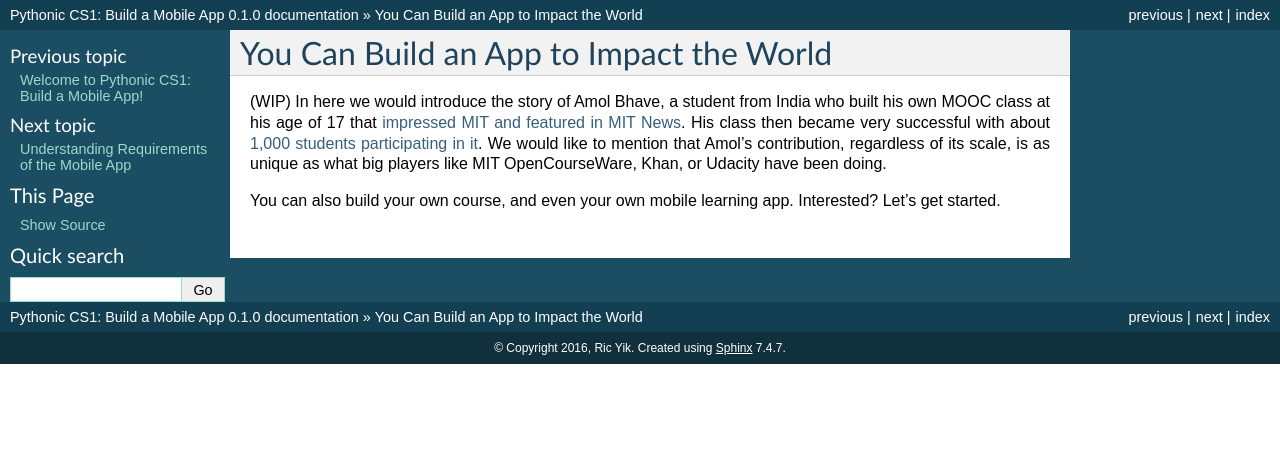
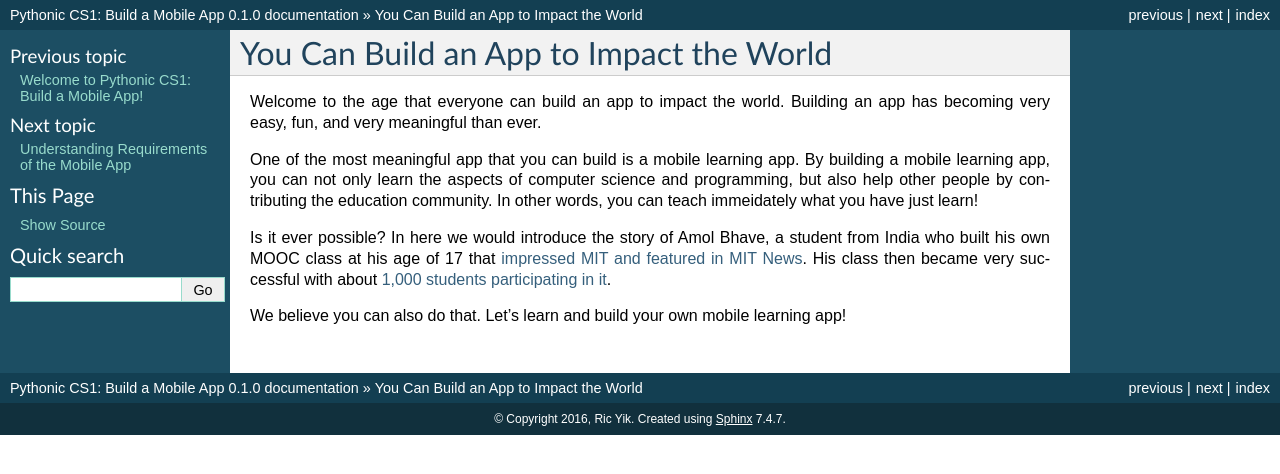
Before and after one commit to Aashritha27/mobileapp.course, a Sphinx documentation site: the page built from docs/you-can-build-an-app-to-impact-the-world.rst, in a window 1280 px wide. Shown: the top 474 px of the page. Built offline with Sphinx 7.4.7, drawn with Linux system fonts in a browser that asks for light colours.

Commit message:
Module 0

```diff
--- a/docs/you-can-build-an-app-to-impact-the-world.rst
+++ b/docs/you-can-build-an-app-to-impact-the-world.rst
@@ -1,6 +1,10 @@
 You Can Build an App to Impact the World
 ========================================
 
-(WIP) In here we would introduce the story of Amol Bhave, a student from India who built his own MOOC class at his age of 17 that `impressed MIT and featured in MIT News <http://news.mit.edu/2013/6003z-signals-a-new-open-education-ecosystem>`_. His class then became very successful with about `1,000 students participating in it <http://blog.edx.org/amol-bhave>`_. We would like to mention that Amol's contribution, regardless of its scale, is as unique as what big players like MIT OpenCourseWare, Khan, or Udacity have been doing.
+Welcome to the age that everyone can build an app to impact the world. Building an app has becoming very easy, fun, and very meaningful than ever.
 
-You can also build your own course, and even your own mobile learning app. Interested? Let's get started.
+One of the most meaningful app that you can build is a mobile learning app. By building a mobile learning app, you can not only learn the aspects of computer science and programming, but also help other people by contributing the education community. In other words, you can teach immeidately what you have just learn!
+
+Is it ever possible? In here we would introduce the story of Amol Bhave, a student from India who built his own MOOC class at his age of 17 that `impressed MIT and featured in MIT News <http://news.mit.edu/2013/6003z-signals-a-new-open-education-ecosystem>`_. His class then became very successful with about `1,000 students participating in it <http://blog.edx.org/amol-bhave>`_.
+
+We believe you can also do that. Let's learn and build your own mobile learning app!
```
